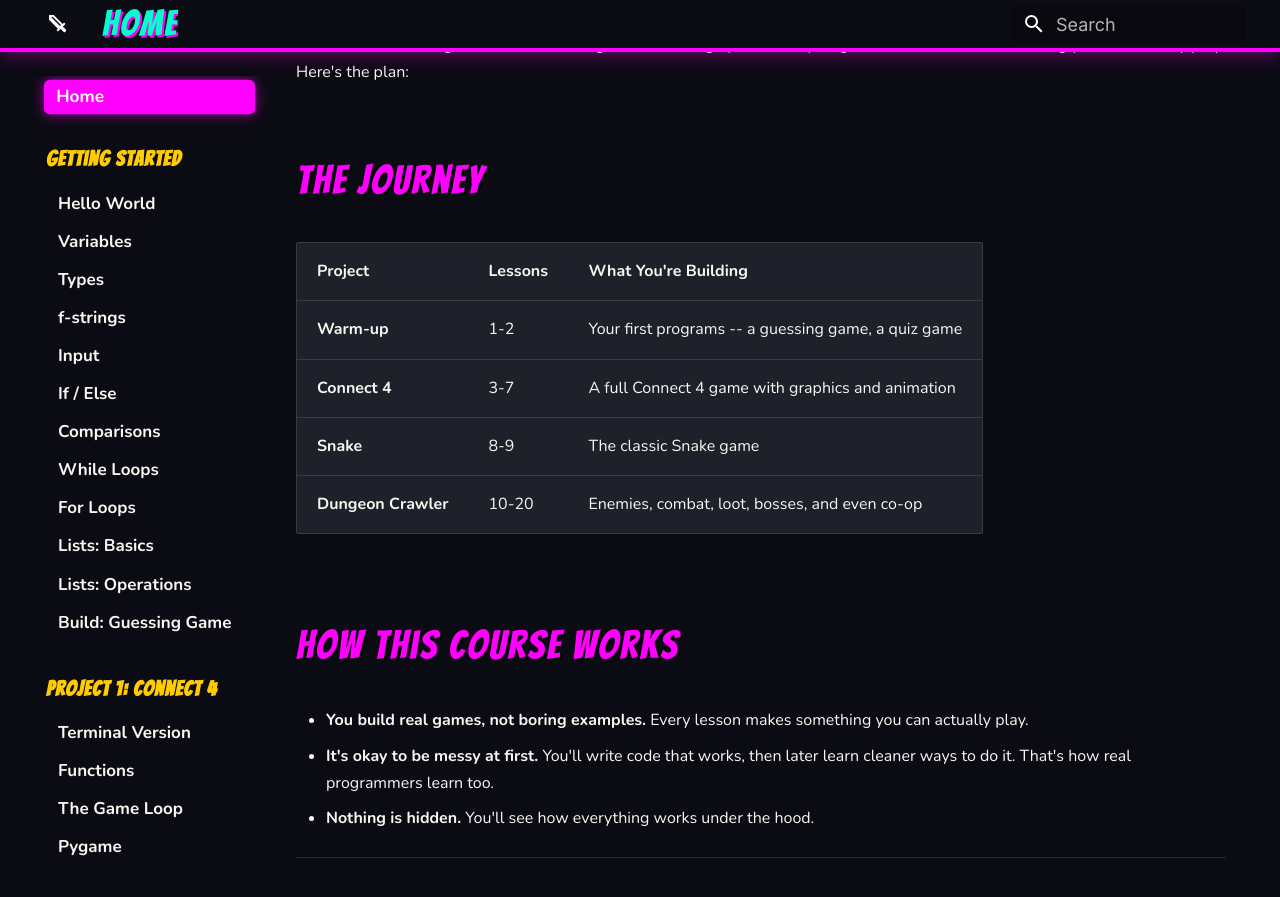
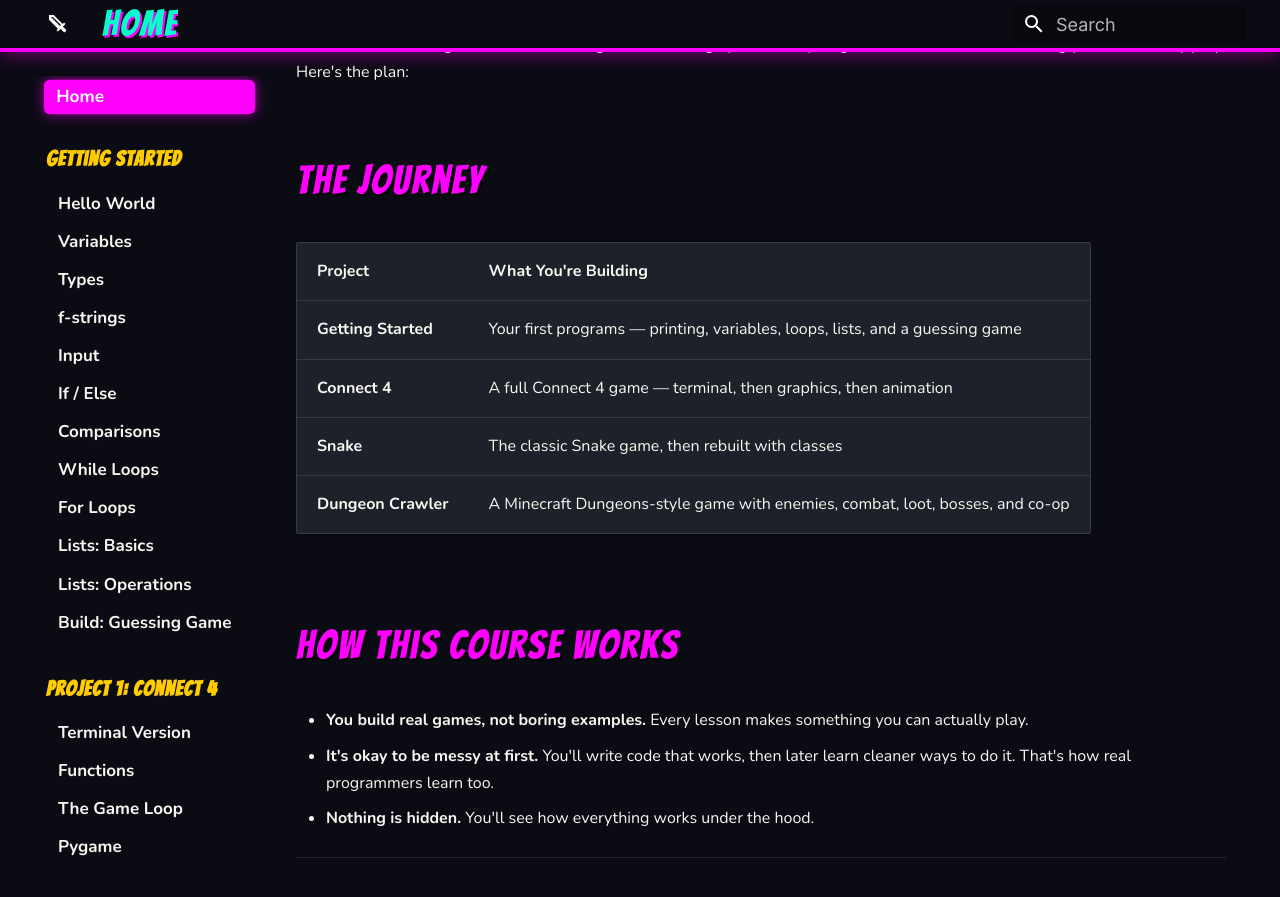
Before and after one commit to agentjuice/roberts-coding-course, an MkDocs documentation site: the page built from docs/index.md, in a window 1280 px wide and 900 px high, scrolled down 658 px. Shown: the top 897 px of the window. Built offline with MkDocs 1.6.1 and Material for MkDocs 9.7.7, drawn with Linux system fonts in a browser that asks for light colours; some of the changed text lies outside the part shown.

Commit message:
Update homepage journey table, fix links, clean nav

```diff
--- a/docs/index.md
+++ b/docs/index.md
@@ -13,12 +13,12 @@ But we're not starting there. We're starting small, building up, and every singl
 
 ### The Journey
 
-| Project | Lessons | What You're Building |
-|---------|---------|----------------------|
-| **Warm-up** | 1-2 | Your first programs -- a guessing game, a quiz game |
-| **Connect 4** | 3-7 | A full Connect 4 game with graphics and animation |
-| **Snake** | 8-9 | The classic Snake game |
-| **Dungeon Crawler** | 10-20 | Enemies, combat, loot, bosses, and even co-op |
+| Project | What You're Building |
+|---------|----------------------|
+| **Getting Started** | Your first programs — printing, variables, loops, lists, and a guessing game |
+| **Connect 4** | A full Connect 4 game — terminal, then graphics, then animation |
+| **Snake** | The classic Snake game, then rebuilt with classes |
+| **Dungeon Crawler** | A Minecraft Dungeons-style game with enemies, combat, loot, bosses, and co-op |
 
 ### How This Course Works
 
```
Also changed, not shown: other parts of docs/index.md (+1 -1 lines).
